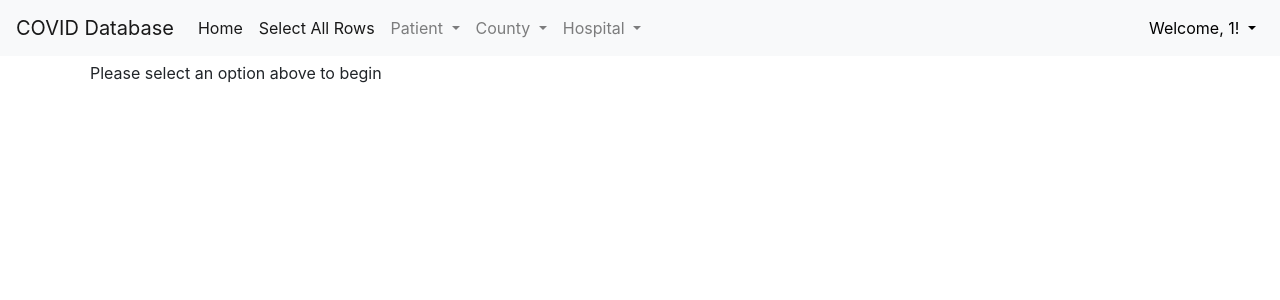
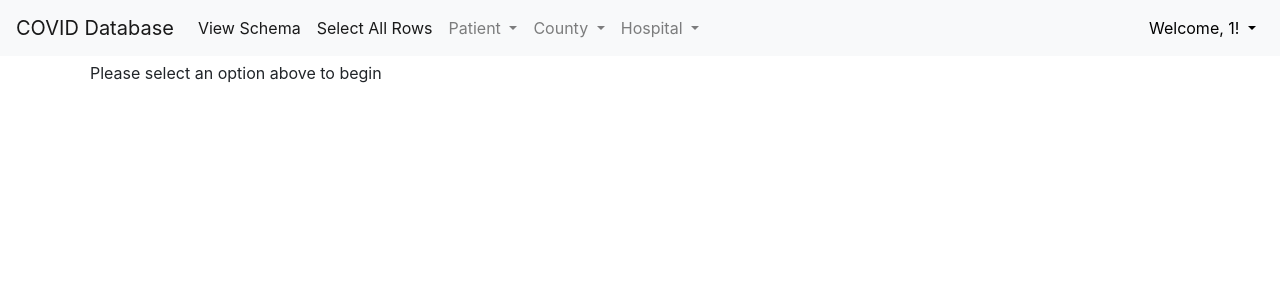
Before and after one commit to ColeanLogic/COVID_Database_Project, a Flask app: page / in a window 1280 px wide. Shown: the top 300 px of the page. Run offline with Flask 2, Linux system fonts and the light colour scheme; the visitor is signed in with stand-in values (Sample User, id 1); parts of the project's set-up code (start-up, migrations or seed data) failed here and were passed over; some libraries are stand-ins or nearby versions.

Commit message:
added view schema page

```diff
--- a/flask_main/main.py
+++ b/flask_main/main.py
@@ -16,15 +16,6 @@ app = Flask(__name__)
 app.secret_key = b'helloworld'
 
 
-@app.route('/switch_db')
-def switch_db():
-    if "use_mongo" in session:
-        session.pop('use_mongo', None)
-    else:
-        session['use_mongo'] = True
-    return redirect(url_for('home'))
-
-
 @app.route('/', methods=['GET', 'POST'])
 def home():
     if request.method == 'POST':
@@ -36,6 +27,14 @@ def home():
 @app.route('/login')
 def login():
     return render_template('login.html')
+
+
+@app.route('/logout')
+def logout():
+    message = session['usr'] + " logged out successfully"
+    flash(message, 'success')
+    session.pop('usr', None)
+    return redirect(url_for('home'))
 
 
 @app.route('/view-table/<table>', methods=['GET'])
@@ -51,18 +50,15 @@ def viewTable(table):
     return render_template('view-table.html', header=header, body=body, table=table)
 
 
+@app.route('/view-schema', methods=['GET'])
+def viewSchema():
+    return render_template('view-schema.html')
+
+
 @app.route('/test')
 def test():
     strbuilder = ""
     return render_template('test.html')
-
-
-@app.route('/logout')
-def logout():
-    message = session['usr'] + " logged out successfully"
-    flash(message, 'success')
-    session.pop('usr', None)
-    return redirect(url_for('home'))
 
 
 @app.route('/somewhere_else', methods=['POST'])
@@ -72,6 +68,15 @@ def results_page():
         sql = "SELECT * FROM " + tblname + ";"
         res = db.query(sql)
         return render_template('results.html', res=res, name=tblname)
+
+
+@app.route('/switch_db')
+def switch_db():
+    if "use_mongo" in session:
+        session.pop('use_mongo', None)
+    else:
+        session['use_mongo'] = True
+    return redirect(url_for('home'))
 
 
 @app.route('/hooray', methods=['GET', 'POST'])
--- a/flask_main/templates/base.html
+++ b/flask_main/templates/base.html
@@ -38,16 +38,18 @@
 
     <div class="collapse navbar-collapse" id="navbarSupportedContent">
       <ul class="navbar-nav mr-auto">
-        <li class="nav-item active">
-          <a class="nav-link" href="/">Home <span class="sr-only">(current)</span></a>
-        </li>
         {% if not session['usr'] %}
         <li class="nav-item active">
           <a class="nav-link" href="{{url_for('login')}}">Login</a></li>
         {% else %}
+        <!-- Schema -->
+        <li class="nav-item active">
+          <a class="nav-link" href="{{url_for('viewSchema')}}">View Schema<span class="sr-only"></span></a>
+        </li>
+
+        <!-- Select All Rows-->
         <li class="nav-item active">
           <a class="nav-link" href="{{url_for('test')}}">Select All Rows</a></li>
-
 
         <!-- Patient Dropdown -->
         <li class="nav-item dropdown">
--- /dev/null
+++ b/flask_main/templates/view-schema.html
@@ -0,0 +1,6 @@
+{% extends "base.html" %}
+{% block content %}
+<div class="container">
+    <img src="https://i.ibb.co/VJvcLxL/schema-erd.png" class="img-fluid" alt="">
+</div>
+{% endblock %}
```
